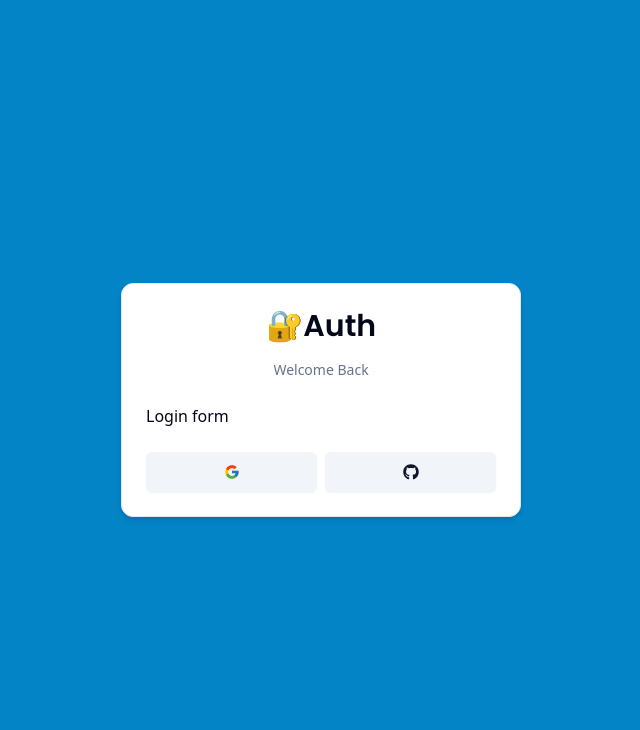
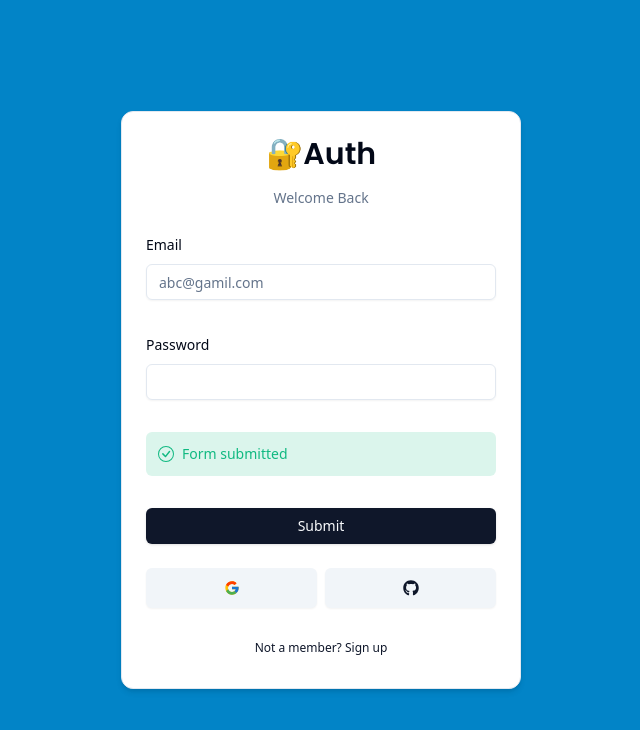
Before and after one commit to daniyalahmed21/Authentication, a Next.js app: page /auth/login in a window 1280 px wide. Shown: the top 730 px of the page, without its empty margins (319-959 px from the left). Built offline with nearby package versions, Linux system fonts and the light colour scheme.

Commit message:
Login form

```diff
--- /dev/null
+++ b/components/auth/back-button.tsx
@@ -0,0 +1,20 @@
+import React from "react";
+import { Button } from "../ui/button";
+import Link from "next/link";
+
+interface BackButtonProps {
+  href: string;
+  label: string;
+}
+
+const BackButton = ({ href, label }: BackButtonProps) => {
+  return (
+    <Button variant="link" size="sm" className="font-normal w-full" asChild>
+      <Link className=" no-underline" href={href}>
+        {label}
+      </Link>
+    </Button>
+  );
+};
+
+export default BackButton;
--- a/components/auth/card-wrapper.tsx
+++ b/components/auth/card-wrapper.tsx
@@ -8,6 +8,7 @@
 } from "@/components/ui/card";
 import Header from "@/components/auth/header";
 import Social from "@/components/auth/social";
+import BackButton from "@/components/auth/back-button";
 
 interface CardWrapperProps {
   children: React.ReactNode;
@@ -35,6 +36,11 @@
           <Social />
         </CardFooter>
       )}
+      <CardFooter>
+          <BackButton
+          href={BackButtonHref}
+          label={BackButtonLabel}/>
+        </CardFooter>
     </Card>
   );
 }
--- a/components/auth/login-form.tsx
+++ b/components/auth/login-form.tsx
@@ -1,15 +1,84 @@
+"use client";
 import React from "react";
-import {CardWrapper} from "@/components/auth/card-wrapper";
+import { z } from "zod";
+import { CardWrapper } from "@/components/auth/card-wrapper";
+import { LoginSchema } from "@/schemas";
+import {
+  Form,
+  FormControl,
+  FormField,
+  FormItem,
+  FormLabel,
+  FormMessage,
+} from "@/components/ui/form";
+import { Input } from "@/components/ui/input";
+import { useForm } from "react-hook-form";
+import { zodResolver } from "@hookform/resolvers/zod";
+import { Button } from "@/components/ui/button";
+import FormError from "@/components/form-error";
+import FormSuccess from "../form-success";
+
 const LoginForm = () => {
+  const form = useForm<z.infer<typeof LoginSchema>>({
+    resolver: zodResolver(LoginSchema),
+    defaultValues: {
+      email: "",
+      password: "",
+    },
+  });
+
+  function onSubmit(values: z.infer<typeof LoginSchema>) {
+    console.log(values);
+    form.reset();
+  }
   return (
-    <div >
+    <div>
       <CardWrapper
-      headerLabel="Welcome Back"
-      BackButtonLabel="Not a member? Sign up"
-      BackButtonHref="/auth/register"
-      ShowSocial>
-      Login form
-    </CardWrapper>
+        headerLabel="Welcome Back"
+        BackButtonLabel="Not a member? Sign up"
+        BackButtonHref="/auth/register"
+        ShowSocial
+      >
+        <Form {...form}>
+          <form onSubmit={form.handleSubmit(onSubmit)} className="space-y-8 ">
+            <FormField
+              control={form.control}
+              name="email"
+              render={({ field }) => (
+                <FormItem>
+                  <FormLabel>Email</FormLabel>
+                  <FormControl>
+                    <Input
+                      placeholder="abc@gamil.com"
+                      {...field}
+                      type="email"
+                    />
+                  </FormControl>
+                  <FormMessage />
+                </FormItem>
+              )}
+            />
+            <FormField
+              control={form.control}
+              name="password"
+              render={({ field }) => (
+                <FormItem>
+                  <FormLabel>Password</FormLabel>
+                  <FormControl>
+                    <Input {...field} type="password" />
+                  </FormControl>
+                  <FormMessage />
+                </FormItem>
+              )}
+            />
+            <FormError />
+            <FormSuccess message="Form submitted " />
+            <Button className="w-full" type="submit">
+              Submit
+            </Button>
+          </form>
+        </Form>
+      </CardWrapper>
     </div>
   );
 };
--- /dev/null
+++ b/components/form-error.tsx
@@ -0,0 +1,18 @@
+import { BsExclamationTriangle } from "react-icons/bs";
+
+interface FormErrorProps {
+  message?: string;
+}
+const FormError = ({ message }: FormErrorProps) => {
+  if (!message) {
+    return null;
+  }
+  return (
+    <div className="bg-destructive/15 p-3 rounded-md flex items-center gap-x-2 text-sm text-destructive">
+      <BsExclamationTriangle className="h-4 w-4" />
+      <p>{message}</p>
+    </div>
+  );
+};
+
+export default FormError;
--- /dev/null
+++ b/components/form-success.tsx
@@ -0,0 +1,18 @@
+import { BsCheckCircle } from "react-icons/bs";
+
+interface FormSuccessProps {
+  message?: string;
+}
+const FormSuccess = ({ message }: FormSuccessProps) => {
+  if (!message) {
+    return null;
+  }
+  return (
+    <div className="bg-emerald-500/15 p-3 rounded-md flex items-center gap-x-2 text-sm text-emerald-500">
+      <BsCheckCircle className="h-4 w-4" />
+      <p>{message}</p>
+    </div>
+  );
+};
+
+export default FormSuccess;
--- /dev/null
+++ b/components/ui/form.tsx
@@ -0,0 +1,178 @@
+"use client"
+
+import * as React from "react"
+import * as LabelPrimitive from "@radix-ui/react-label"
+import { Slot } from "@radix-ui/react-slot"
+import {
+  Controller,
+  ControllerProps,
+  FieldPath,
+  FieldValues,
+  FormProvider,
+  useFormContext,
+} from "react-hook-form"
+
+import { cn } from "@/lib/utils"
+import { Label } from "@/components/ui/label"
+
+const Form = FormProvider
+
+type FormFieldContextValue<
+  TFieldValues extends FieldValues = FieldValues,
+  TName extends FieldPath<TFieldValues> = FieldPath<TFieldValues>
+> = {
+  name: TName
+}
+
+const FormFieldContext = React.createContext<FormFieldContextValue>(
+  {} as FormFieldContextValue
+)
+
+const FormField = <
+  TFieldValues extends FieldValues = FieldValues,
+  TName extends FieldPath<TFieldValues> = FieldPath<TFieldValues>
+>({
+  ...props
+}: ControllerProps<TFieldValues, TName>) => {
+  return (
+    <FormFieldContext.Provider value={{ name: props.name }}>
+      <Controller {...props} />
+    </FormFieldContext.Provider>
+  )
+}
+
+const useFormField = () => {
+  const fieldContext = React.useContext(FormFieldContext)
+  const itemContext = React.useContext(FormItemContext)
+  const { getFieldState, formState } = useFormContext()
+
+  const fieldState = getFieldState(fieldContext.name, formState)
+
+  if (!fieldContext) {
+    throw new Error("useFormField should be used within <FormField>")
+  }
+
+  const { id } = itemContext
+
+  return {
+    id,
+    name: fieldContext.name,
+    formItemId: `${id}-form-item`,
+    formDescriptionId: `${id}-form-item-description`,
+    formMessageId: `${id}-form-item-message`,
+    ...fieldState,
+  }
+}
+
+type FormItemContextValue = {
+  id: string
+}
+
+const FormItemContext = React.createContext<FormItemContextValue>(
+  {} as FormItemContextValue
+)
+
+const FormItem = React.forwardRef<
+  HTMLDivElement,
+  React.HTMLAttributes<HTMLDivElement>
+>(({ className, ...props }, ref) => {
+  const id = React.useId()
+
+  return (
+    <FormItemContext.Provider value={{ id }}>
+      <div ref={ref} className={cn("space-y-2", className)} {...props} />
+    </FormItemContext.Provider>
+  )
+})
+FormItem.displayName = "FormItem"
+
+const FormLabel = React.forwardRef<
+  React.ElementRef<typeof LabelPrimitive.Root>,
+  React.ComponentPropsWithoutRef<typeof LabelPrimitive.Root>
+>(({ className, ...props }, ref) => {
+  const { error, formItemId } = useFormField()
+
+  return (
+    <Label
+      ref={ref}
+      className={cn(error && "text-destructive", className)}
+      htmlFor={formItemId}
+      {...props}
+    />
+  )
+})
+FormLabel.displayName = "FormLabel"
+
+const FormControl = React.forwardRef<
+  React.ElementRef<typeof Slot>,
+  React.ComponentPropsWithoutRef<typeof Slot>
+>(({ ...props }, ref) => {
+  const { error, formItemId, formDescriptionId, formMessageId } = useFormField()
+
+  return (
+    <Slot
+      ref={ref}
+      id={formItemId}
+      aria-describedby={
+        !error
+          ? `${formDescriptionId}`
+          : `${formDescriptionId} ${formMessageId}`
+      }
+      aria-invalid={!!error}
+      {...props}
+    />
+  )
+})
+FormControl.displayName = "FormControl"
+
+const FormDescription = React.forwardRef<
+  HTMLParagraphElement,
+  React.HTMLAttributes<HTMLParagraphElement>
+>(({ className, ...props }, ref) => {
+  const { formDescriptionId } = useFormField()
+
+  return (
+    <p
+      ref={ref}
+      id={formDescriptionId}
+      className={cn("text-[0.8rem] text-muted-foreground", className)}
+      {...props}
+    />
+  )
+})
+FormDescription.displayName = "FormDescription"
+
+const FormMessage = React.forwardRef<
+  HTMLParagraphElement,
+  React.HTMLAttributes<HTMLParagraphElement>
+>(({ className, children, ...props }, ref) => {
+  const { error, formMessageId } = useFormField()
+  const body = error ? String(error?.message ?? "") : children
+
+  if (!body) {
+    return null
+  }
+
+  return (
+    <p
+      ref={ref}
+      id={formMessageId}
+      className={cn("text-[0.8rem] font-medium text-destructive", className)}
+      {...props}
+    >
+      {body}
+    </p>
+  )
+})
+FormMessage.displayName = "FormMessage"
+
+export {
+  useFormField,
+  Form,
+  FormItem,
+  FormLabel,
+  FormControl,
+  FormDescription,
+  FormMessage,
+  FormField,
+}
--- /dev/null
+++ b/components/ui/input.tsx
@@ -0,0 +1,22 @@
+import * as React from "react"
+
+import { cn } from "@/lib/utils"
+
+const Input = React.forwardRef<HTMLInputElement, React.ComponentProps<"input">>(
+  ({ className, type, ...props }, ref) => {
+    return (
+      <input
+        type={type}
+        className={cn(
+          "flex h-9 w-full rounded-md border border-input bg-transparent px-3 py-1 text-base shadow-sm transition-colors file:border-0 file:bg-transparent file:text-sm file:font-medium file:text-foreground placeholder:text-muted-foreground focus-visible:outline-none focus-visible:ring-1 focus-visible:ring-ring disabled:cursor-not-allowed disabled:opacity-50 md:text-sm",
+          className
+        )}
+        ref={ref}
+        {...props}
+      />
+    )
+  }
+)
+Input.displayName = "Input"
+
+export { Input }
--- /dev/null
+++ b/components/ui/label.tsx
@@ -0,0 +1,26 @@
+"use client"
+
+import * as React from "react"
+import * as LabelPrimitive from "@radix-ui/react-label"
+import { cva, type VariantProps } from "class-variance-authority"
+
+import { cn } from "@/lib/utils"
+
+const labelVariants = cva(
+  "text-sm font-medium leading-none peer-disabled:cursor-not-allowed peer-disabled:opacity-70"
+)
+
+const Label = React.forwardRef<
+  React.ElementRef<typeof LabelPrimitive.Root>,
+  React.ComponentPropsWithoutRef<typeof LabelPrimitive.Root> &
+    VariantProps<typeof labelVariants>
+>(({ className, ...props }, ref) => (
+  <LabelPrimitive.Root
+    ref={ref}
+    className={cn(labelVariants(), className)}
+    {...props}
+  />
+))
+Label.displayName = LabelPrimitive.Root.displayName
+
+export { Label }
--- a/package.json
+++ b/package.json
@@ -9,6 +9,8 @@
     "lint": "next lint"
   },
   "dependencies": {
+    "@hookform/resolvers": "^4.1.2",
+    "@radix-ui/react-label": "^2.1.2",
     "@radix-ui/react-slot": "^1.1.2",
     "class-variance-authority": "^0.7.1",
     "clsx": "^2.1.1",
@@ -16,9 +18,11 @@
     "next": "15.1.7",
     "react": "^19.0.0",
     "react-dom": "^19.0.0",
+    "react-hook-form": "^7.54.2",
     "react-icons": "^5.5.0",
     "tailwind-merge": "^3.0.2",
-    "tailwindcss-animate": "^1.0.7"
+    "tailwindcss-animate": "^1.0.7",
+    "zod": "^3.24.2"
   },
   "devDependencies": {
     "@eslint/eslintrc": "^3",
--- /dev/null
+++ b/schemas/index.ts
@@ -0,0 +1,6 @@
+import * as z from "zod";
+
+export const LoginSchema = z.object({
+  email: z.string().email(),
+  password: z.string().min(1, { message: "Password is required" }),
+});
```
Also changed, not shown: 1 other file (tests, documents, lock files or other folders).
